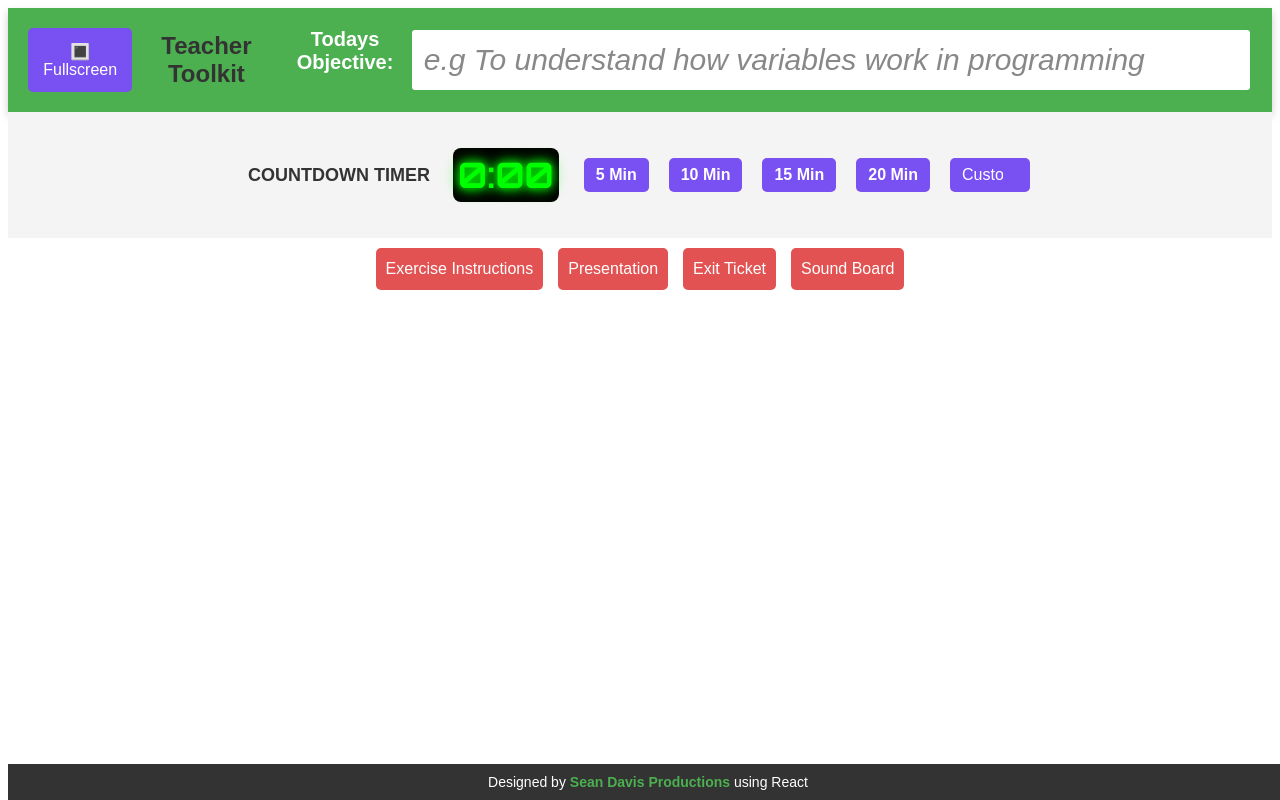
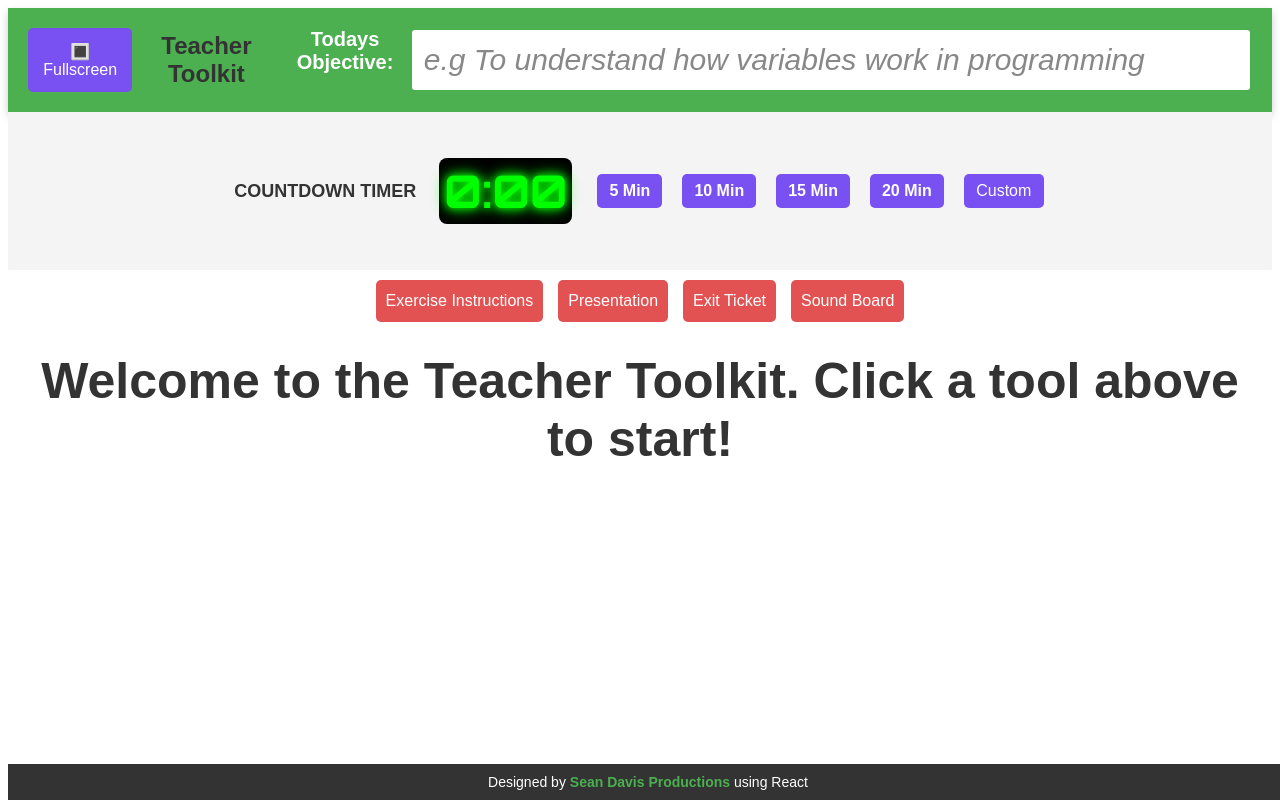
Before and after one commit to seandavisproductions/teacher-tools, a React (Create React App) app: page / in a window 1280 px wide. Built offline with nearby package versions, Linux system fonts and the light colour scheme.

Commit message:
version0.1

```diff
--- a/src/App.js
+++ b/src/App.js
@@ -8,6 +8,7 @@ import { Presentation } from "./Presentation";
 import { SoundBoard } from "./SoundBoard";
 import { ExitTicket } from "./ExitTicket";
 import { Footer } from "./Footer";
+import { FadeInComponent } from "./FadeInComponent";
 
 const tools = [
   { title: "Exercise Instructions", id: 1 },
@@ -27,19 +28,9 @@ export default function App() {
   const [isRunning, setIsRunning] = useState(false);
   const [exercises, setExercises] = useState([{ exercise: "" }]);
   const [embedLink, setEmbedLink] = useState("");
-  const FadeInComponent = () => {
-    const [isVisible, setIsVisible] = useState(false);
 
-    useEffect(() => {
-      setTimeout(() => setIsVisible(true), 300); // Delay for smoother effect
-    }, []);
 
-    return (
-      <div className={`fade-in ${isVisible ? "visible" : ""}`}>
-        <h1>Welcome to Teacher Toolkit!</h1>
-      </div>
-    );
-  };
+
 
   return (
     <div className="main-content">
@@ -51,15 +42,27 @@ export default function App() {
         setIsRunning={setIsRunning}
       />
       <Buttons tools={tools} curOpen={curOpen} setIsOpen={setIsOpen} />
+
+
+  {curOpen > 0 ? (
+    <>
       {curOpen === 1 && (
         <ExerciseInstructions
           exercises={exercises}
           setExercises={setExercises}
         />
       )}
-      {curOpen === 2 && <Presentation embedLink={embedLink} setEmbedLink={setEmbedLink}/>}
-      {curOpen === 3 && <ExitTicket qaList={qaList} setQaList={setQaList} />}
+      {curOpen === 2 && (
+        <Presentation embedLink={embedLink} setEmbedLink={setEmbedLink}/>
+      )}
+      {curOpen === 3 && (
+        <ExitTicket qaList={qaList} setQaList={setQaList} />
+      )}
       {curOpen === 4 && <SoundBoard />}
+    </>
+  ) : (
+    <FadeInComponent />
+  )}
       <Footer />
     </div>
   );
--- a/src/CountdownTimer.js
+++ b/src/CountdownTimer.js
@@ -1,4 +1,5 @@
 import { useEffect } from "react";
+
 
 export function CountdownTimer({ timeLeft, setTimeLeft, isRunning, setIsRunning }) {
   function startTimer(seconds) {
@@ -13,6 +14,15 @@ export function CountdownTimer({ timeLeft, setTimeLeft, isRunning, setIsRunning
     }
   }
 
+
+  useEffect(() => {
+     if (timeLeft === 5) {
+     const audio = new Audio(process.env.PUBLIC_URL + '/696048__musik-fan__up-to-the-top-of-the-hour-beep.wav');
+     audio.play();
+     }
+    }, [timeLeft]);
+
+
   useEffect(() => {
     if (isRunning && timeLeft > 0) {
       const timer = setInterval(() => {
@@ -23,6 +33,8 @@ export function CountdownTimer({ timeLeft, setTimeLeft, isRunning, setIsRunning
       setIsRunning(false);
     }
   }, [timeLeft, isRunning]);
+
+
 
   function formatTime(seconds) {
     const min = Math.floor(seconds / 60);
@@ -42,7 +54,7 @@ export function CountdownTimer({ timeLeft, setTimeLeft, isRunning, setIsRunning
         <input
           className="input-box-1"
           type="number"
-          placeholder="Custom minutes"
+          placeholder="Custom"
           onChange={handleCustomTime} />
       </div>
     </div>
--- /dev/null
+++ b/src/FadeInComponent.js
@@ -0,0 +1,15 @@
+import { useState, useEffect } from "react";
+
+export function FadeInComponent () {
+const [isVisible, setIsVisible] = useState(false);
+
+useEffect(() => {
+    setTimeout(() => setIsVisible(true), 500); // Delay for smoother effect
+}, []);
+
+return (
+    <div className={`fade-in ${isVisible ? "visible" : ""}`}>
+    <h1 className="welcome">Welcome to the Teacher Toolkit. Click a tool above to start!</h1>
+    </div>
+);
+};
--- a/src/index.css
+++ b/src/index.css
@@ -12,7 +12,7 @@
 
 .digital-clock {
   font-family: "Orbitron", sans-serif; /* Digital-looking font */
-  font-size: 35px;
+  font-size: 45px;
   color: #00ff00; /* Classic neon green */
   text-shadow: 0 0 8px #00ff00, 0 0 16px #00ff00;
   background-color: black;
@@ -68,6 +68,14 @@ h3 {
   margin: 0;
 }
 
+.welcome {
+  font-size: 50px;
+  text-align: center;
+  padding-top: 20px;
+  vertical-align: middle;
+
+
+}
 .header nav {
   margin-top: 10px;
 }
@@ -201,12 +209,12 @@ h3 {
 }
 
 .input-box-1 {
-  width: 90%;
   color: white;
   padding: 12px;
 }
 
 .input-box-1::placeholder {
+  width: 100%;
   color: white;
 }
 
```
Also changed, not shown: 1 other file (tests, documents, lock files or other folders).
